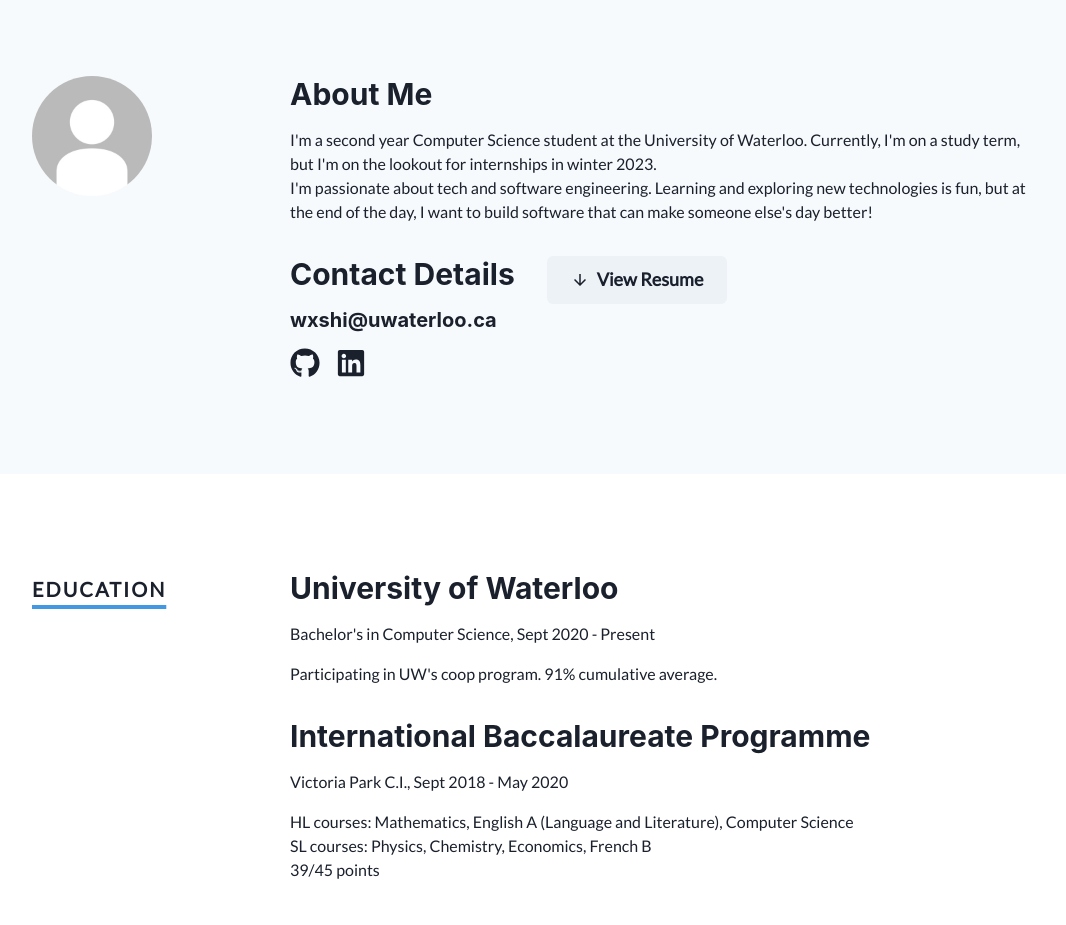
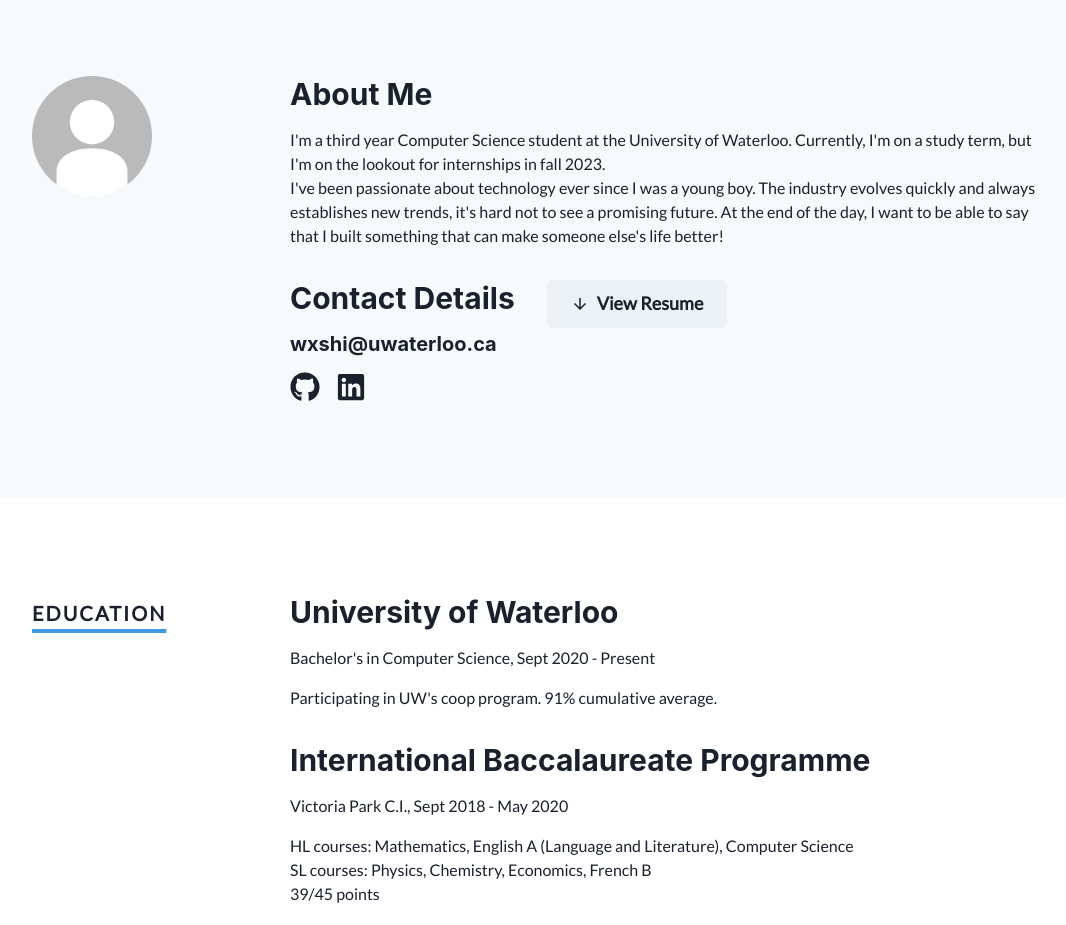
Before and after one commit to wx02shi/personal-website, a Next.js app: page / in a window 1280 px wide. Shown: the part 820-1745 px from the top of the page, without its empty margins (104-1170 px from the left). Built offline with nearby package versions, Linux system fonts and the light colour scheme.

Commit message:
Update About.js

```diff
--- a/components/About/About.js
+++ b/components/About/About.js
@@ -28,12 +28,11 @@
       About Me
     </Heading>
     <Text align="left">
-      I&apos;m a second year Computer Science student at the University of
+      I&apos;m a third year Computer Science student at the University of
       Waterloo. Currently, I&apos;m on a study term, but I&apos;m on the lookout
-      for internships in winter 2023. <br />
-      I&apos;m passionate about tech and software engineering. Learning and
-      exploring new technologies is fun, but at the end of the day, I want to
-      build software that can make someone else&apos;s day better!
+      for internships in fall 2023. <br />
+      I&apos;ve been passionate about technology ever since I was a young boy. The industry evolves quickly and always establishes new trends, it's hard not to see a promising future.
+      At the end of the day, I want to be able to say that I built something that can make someone else&apos;s life better!
     </Text>
   </VStack>
 );
```
